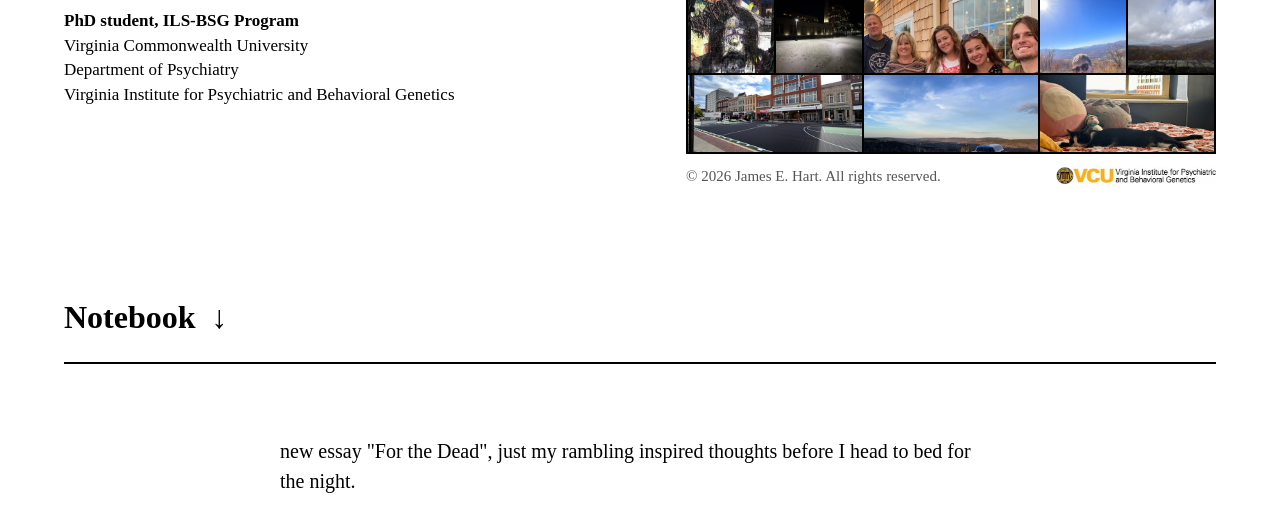
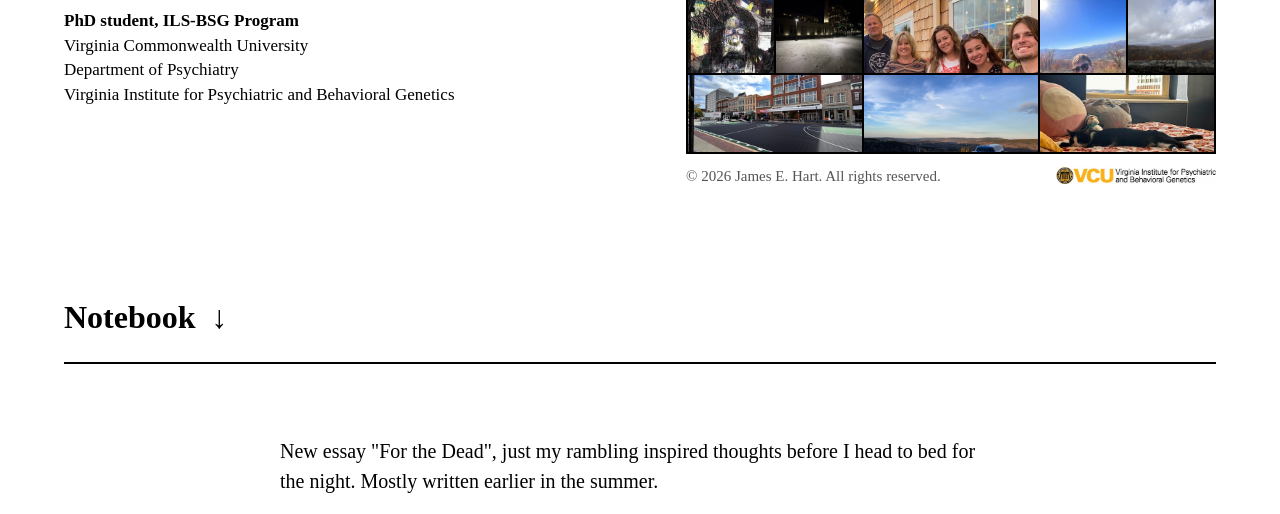
Before and after one commit to james-edward-hart/james-edward-hart.github.io, a plain HTML site: page index.html in a window 1280 px wide. Shown: the part 438-952 px from the top of the page. Drawn offline with Linux system fonts and the light colour scheme.

Commit message:
Update For the Dead notebook announcement

```diff
--- a/index.html
+++ b/index.html
@@ -70,7 +70,7 @@
         <div class="reading-column">
           <div class="notebook-entries">
             <article id="new-essay-for-the-dead" class="notebook-entry" aria-label="Note">
-              <p>new essay "For the Dead", just my rambling inspired thoughts before I head to bed for the night.</p>
+              <p>New essay "For the Dead", just my rambling inspired thoughts before I head to bed for the night. Mostly written earlier in the summer.</p>
             </article>
 
             <article id="texas-people" class="notebook-entry" aria-label="Note">
```
